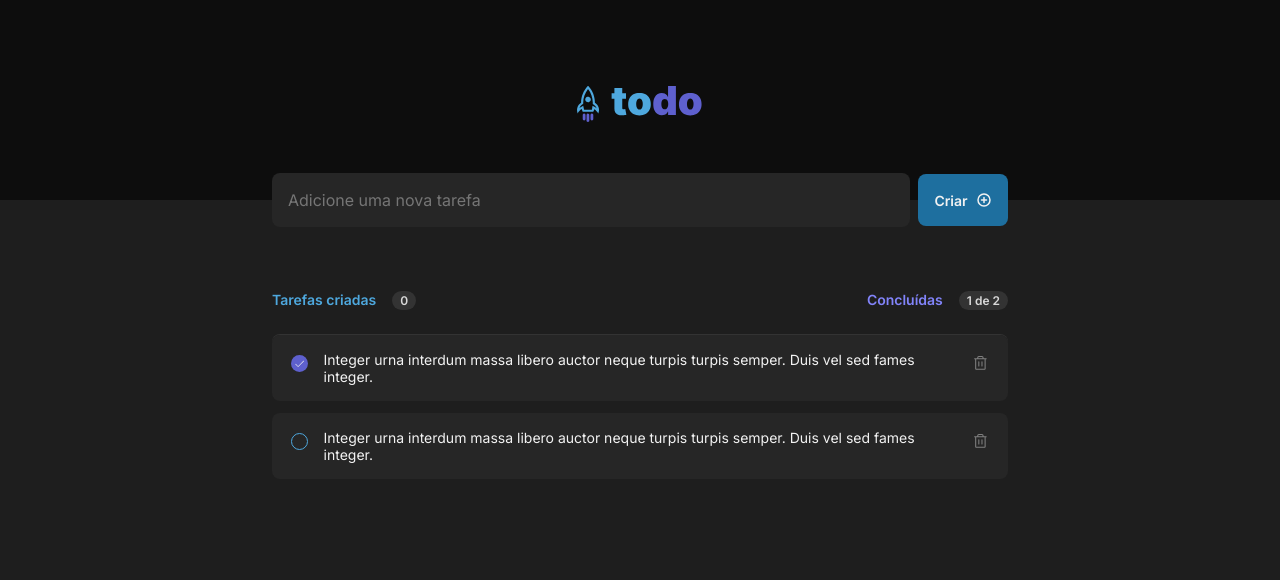
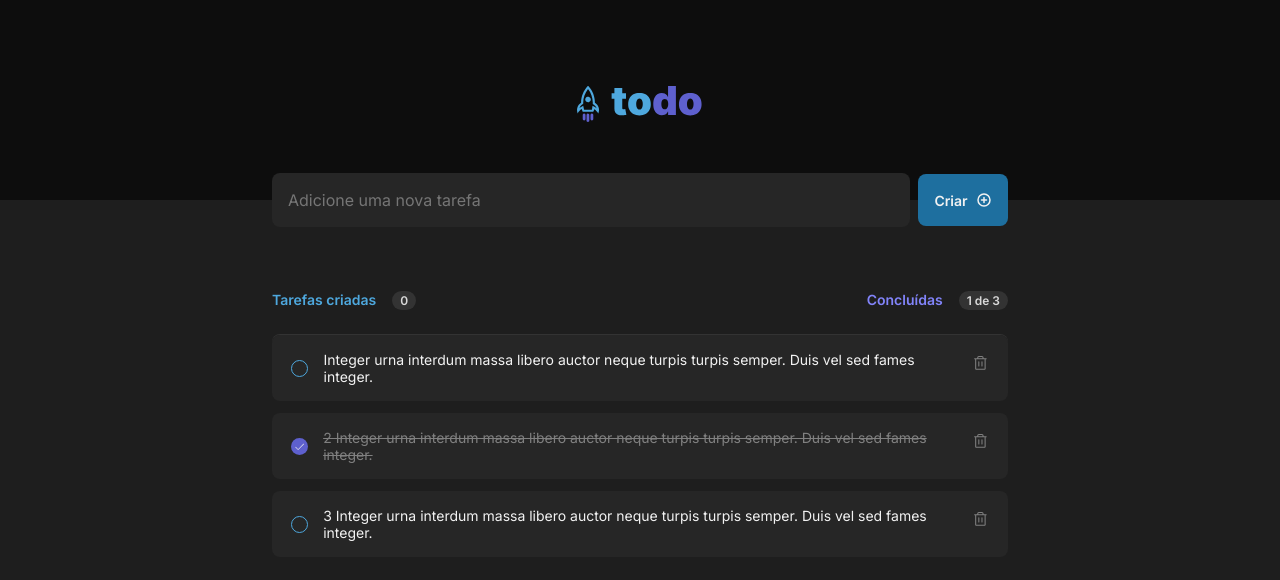
Before and after one commit to engdanielcarneiro/todo-app, a React (Vite) app: page / in a window 1280 px wide. Shown: the top 580 px of the page. Built offline with nearby package versions, Linux system fonts and the light colour scheme.

Commit message:
feat: adding functionalities to the system. TODO: complete tasks

```diff
--- a/src/App.module.css
+++ b/src/App.module.css
@@ -83,63 +83,3 @@
     display: grid;
     gap: 0.75rem;
 }
-
-.task {
-    color: var(--gray-100);
-    padding: 1rem;
-    background-color: var(--gray-500);
-    border-radius: 8px;
-    display: flex;
-    justify-content: center;
-    text-align: left;
-    gap: 0.75rem;
-    font-size: 0.875rem;
-}
-
-.checkboxContainer {
-    height: 1.5rem;
-    width: 1.5rem;
-    display: flex;
-    justify-content: center;
-    align-items: center;
-}
-
-.checkbox {
-    border-radius: 100%;
-    height: 1.06rem;
-    width: 1.06rem;
-    display: flex;
-    align-items: center;
-    justify-content: center;
-    cursor: pointer;
-}
-
-.checkbox-checked {
-    background-color: var(--purple-dark);
-}
-
-.checkbox-unchecked {
-    border: 1px solid var(--blue);
-}
-
-.checkbox-unchecked:hover {
-    border: 1px solid var(--blue-dark);
-}
-
-.removeButton {
-    cursor: pointer;
-    background-color: transparent;
-    border: none;
-    border-radius: 4px;
-    width: 1.5rem;
-    height: 1.5rem;
-    display: flex;
-    justify-content: center;
-    align-items: center;
-    color: var(--gray-300);
-}
-
-.removeButton:hover {
-    color: var(--danger);
-    background-color: var(--gray-400);
-}
--- a/src/App.tsx
+++ b/src/App.tsx
@@ -4,12 +4,13 @@ import './global.css'
 
 import todoLogo from '../src/assets/todo-logo.svg'
 
-import { Check, CheckCircle, Circle, PlusCircle, Trash } from '@phosphor-icons/react'
+import { PlusCircle } from '@phosphor-icons/react'
 import { EmptyList } from './components/EmptyList'
 
 import { v4 as uuidv4 } from 'uuid'
 
-import { useState } from 'react'
+import { ChangeEvent, FormEvent, useEffect, useState } from 'react'
+import { Task } from './components/Task'
 
 interface Task {
   id: string
@@ -24,8 +25,50 @@ function App() {
       id: uuidv4(),
       isCompleted: false,
       content: 'Integer urna interdum massa libero auctor neque turpis turpis semper. Duis vel sed fames integer.'
+    },
+    {
+      id: uuidv4(),
+      isCompleted: true,
+      content: '2 Integer urna interdum massa libero auctor neque turpis turpis semper. Duis vel sed fames integer.'
+    },
+    {
+      id: uuidv4(),
+      isCompleted: false,
+      content: '3 Integer urna interdum massa libero auctor neque turpis turpis semper. Duis vel sed fames integer.'
     }
-  ]);
+  ])
+  const [newTaskContent, setNewTaskContent] = useState('')
+  const [completedTasksCount, setCompletedTasksCount] = useState(0)
+
+  function handleNewTextContentChange(event: ChangeEvent<HTMLInputElement>) {
+    setNewTaskContent(event.target.value)
+  }
+
+  function handleCreateTask(event: FormEvent) {
+    event.preventDefault()
+
+    const newTask: Task = {
+      id: uuidv4(),
+      isCompleted: false,
+      content: newTaskContent
+    }
+
+    createNewTask(newTask);
+  }
+
+  function createNewTask(newTask: Task) {
+    setTaskList([...taskList, newTask])
+    setNewTaskContent('');
+  }
+
+  function handleDeleteTask(taskToDelete: Task) {
+    const updatedTaskList = taskList.filter((task) => task.id !== taskToDelete.id)
+    setTaskList(updatedTaskList)
+  }
+
+  useEffect(() => {
+    setCompletedTasksCount(taskList.filter((task) => task.isCompleted == true).length);
+  }, [taskList])
 
   return (
     <>
@@ -34,10 +77,10 @@ function App() {
       </header>
       <div>
         <main>
-          <form>
+          <form onSubmit={handleCreateTask}>
             <div className={styles.addTaskContainer}>
-              <input type="text" placeholder='Adicione uma nova tarefa' />
-              <button>
+              <input type="text" placeholder='Adicione uma nova tarefa' value={newTaskContent} onChange={handleNewTextContentChange} />
+              <button type='submit'>
                 Criar
                 <PlusCircle size={'1rem'} weight='bold' />
               </button>
@@ -51,7 +94,7 @@ function App() {
               </div>
               <div className={styles.statusItem} style={{ color: 'var(--purple)' }}>
                 Concluídas
-                <div className={styles.countContainer}>{taskList.length == 0 ? '0' : '1 de 2'}</div>
+                <div className={styles.countContainer}>{taskList.length == 0 ? '0' : `${completedTasksCount} de ${taskList.length}`}</div>
               </div>
             </div>
             <div className={styles.taskListContainer}>
@@ -59,27 +102,10 @@ function App() {
                 <EmptyList />
                 :
                 <div className={styles.notEmptyContainer}>
-                  <div className={styles.task}>
-                    <div className={styles.checkboxContainer}>
-                      <div className={`${styles.checkbox} ${styles["checkbox-checked"]}`}>
-                        <Check color={'var(--gray-100)'} size={'0.69rem'} />
-                      </div>
-                    </div>
-                    {taskList[0].content}
-                    <button className={styles.removeButton}>
-                      <Trash size={'1.05rem'} />
-                    </button>
-                  </div>
-                  <div className={styles.task}>
-                    <div className={styles.checkboxContainer}>
-                      <div className={`${styles.checkbox} ${styles["checkbox-unchecked"]}`}>                   </div>
-                    </div>
-                    {taskList[0].content}
-                    <button className={styles.removeButton}>
-                      <Trash size={'1.05rem'} />
-                    </button>
-                  </div>
-
+                  {taskList.map((task) => {
+                    return (
+                      <Task onDeleteTask={handleDeleteTask} key={task.id} task={task} />)
+                  })}
                 </div>
               }
             </div>
--- /dev/null
+++ b/src/components/Task.module.css
@@ -0,0 +1,70 @@
+.task {
+    color: var(--gray-100);
+    padding: 1rem;
+    background-color: var(--gray-500);
+    border-radius: 8px;
+    display: flex;
+    justify-content: space-between;
+    text-align: left;
+    gap: 0.75rem;
+    font-size: 0.875rem;
+}
+
+.flexWrapper {
+    display: flex;
+    gap: 0.75rem;
+    align-items: center;
+}
+
+.checkboxContainer {
+    height: 1.5rem;
+    width: 1.5rem;
+    display: flex;
+    justify-content: center;
+    align-items: center;
+}
+
+.checkbox {
+    border-radius: 100%;
+    height: 1.06rem;
+    width: 1.06rem;
+    display: flex;
+    align-items: center;
+    justify-content: center;
+    cursor: pointer;
+}
+
+.checkbox-checked {
+    background-color: var(--purple-dark);
+}
+
+.checkbox-unchecked {
+    border: 1px solid var(--blue);
+}
+
+.checkbox-unchecked:hover {
+    border: 1px solid var(--blue-dark);
+}
+
+p.crossed {
+    text-decoration: line-through;
+    color: var(--gray-300)
+}
+
+.removeButton {
+    cursor: pointer;
+    background-color: transparent;
+    border: none;
+    border-radius: 4px;
+    width: 1.5rem;
+    height: 1.5rem;
+    display: flex;
+    justify-content: center;
+    align-items: center;
+    color: var(--gray-300);
+}
+
+.removeButton:hover {
+    color: var(--danger);
+    background-color: var(--gray-400);
+}
--- /dev/null
+++ b/src/components/Task.tsx
@@ -0,0 +1,38 @@
+import { Check, Trash } from '@phosphor-icons/react'
+import styles from './Task.module.css'
+
+interface Task {
+    id: string
+    isCompleted: boolean,
+    content: string
+}
+
+interface TaskProps {
+    task: Task,
+    onDeleteTask: (task: Task) => void
+}
+
+export function Task({ task, onDeleteTask }: TaskProps) {
+
+    const checkboxCheckedClassname = task.isCompleted ? styles['checkbox-checked'] : styles['checkbox-unchecked'];
+
+    return (
+        <>
+            <div className={styles.task}>
+                <span className={styles.flexWrapper}>
+                    <div className={styles.checkboxContainer}>
+                        <div className={`${styles.checkbox} ${checkboxCheckedClassname}`}>
+                            {task.isCompleted ? <Check color={'var(--gray-100)'} size={'0.69rem'} /> : null}
+                        </div>
+                    </div>
+                    <p className={task.isCompleted ? styles.crossed : undefined}>
+                        {task.content}
+                    </p>
+                </span>
+                <button className={styles.removeButton} onClick={() => onDeleteTask(task)}>
+                    <Trash size={'1.05rem'} />
+                </button>
+            </div>
+        </>
+    )
+}
```
